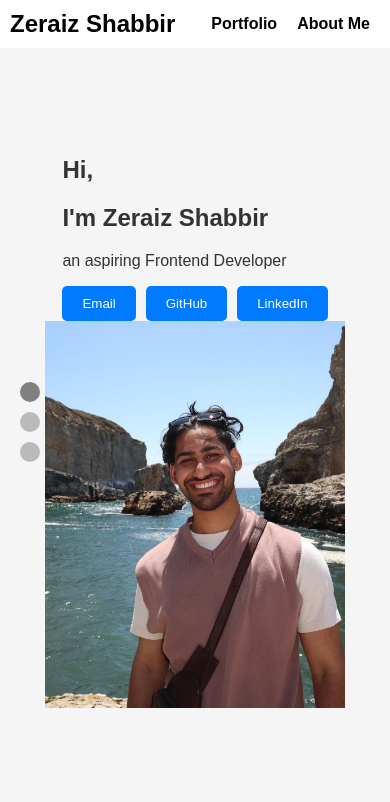
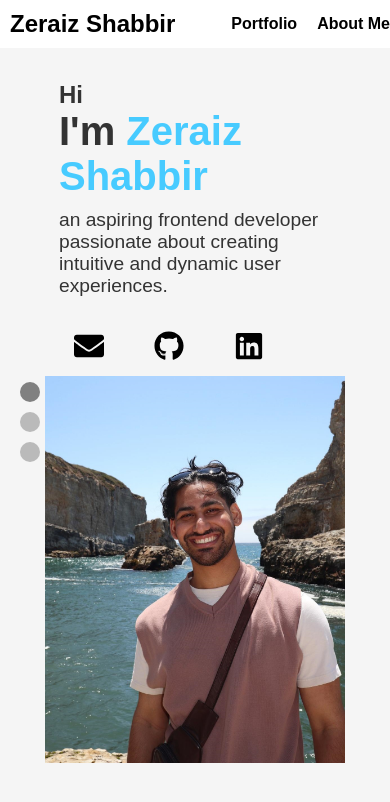
Before and after one commit to Zeraiz-Shabbir/Portfolio, a React (Create React App) app: page / in a window 390 px wide. Shown: the top 802 px of the page. Built offline with nearby package versions, Linux system fonts and the light colour scheme.

Commit message:
Landing page icons and text updated

```diff
--- a/src/components/LandingPage.css
+++ b/src/components/LandingPage.css
@@ -3,68 +3,126 @@
   flex-direction: column;
   align-items: center;
   justify-content: center;
-  height: 100vh; /* Full height for the landing page */
-  padding: 0 10%; /* Horizontal padding */
-  scroll-snap-align: start; /* Ensure snap alignment */
+  height: 100vh;
+  padding: 0 10%;
+  scroll-snap-align: start;
 }
 
 .content-wrapper {
   display: flex;
   align-items: center;
   justify-content: space-between;
-  width: 100%; /* Full width for the content wrapper */
+  width: 100%;
 }
 
 .text-section {
-  flex: 1; /* Allow text section to take up space */
-  text-align: left; /* Align text to the left */
-  padding: 0 20px; /* Padding on the sides */
+  flex: 1;
+  text-align: left;
+  padding: 0 20px;
+}
+
+.greeting {
+  font-size: 1.5em; /* Adjust the size as needed */
+  margin: 0; /* Remove default margin */
+}
+
+.name {
+  font-size: 2.5em; /* Slightly larger size */
+  margin: 0; /* Remove default margin */
+}
+
+.description {
+  font-size: 1.2em; /* Normal text size */
+  margin-top: 10px; /* Space between the name and description */
 }
 
 .image-section {
-  flex: 1; /* Allow image section to take up space */
+  flex: 1;
   display: flex;
-  justify-content: center; /* Center the image */
+  justify-content: center;
 }
 
 .image-section img {
-  width: 100%; /* Responsive width */
-  max-width: 400px; /* Maximum width for larger screens */
-  height: auto; /* Maintain aspect ratio */
+  width: 100%;
+  max-width: 400px;
+  height: auto;
 }
 
 .social-links {
-  display: flex; /* Flex layout for social buttons */
-  gap: 10px; /* Space between buttons */
+  display: flex;
+  gap: 20px; /* Increase spacing between icons */
 }
 
-.social-links button {
-  padding: 10px 20px; /* Button padding */
-  cursor: pointer; /* Pointer on hover */
-  border: none; /* No border */
-  border-radius: 5px; /* Rounded corners */
-  background-color: #007bff; /* Button color */
-  color: white; /* Text color */
-  transition: background-color 0.3s; /* Smooth background color transition */
+.icon-wrapper {
+  position: relative;
+  width: 60px;
+  height: 60px;
+  display: flex;
+  align-items: center;
+  justify-content: center;
+  cursor: pointer;
+  z-index: 1; /* Ensure the icon and its wrapper stay above the circle */
 }
 
-.social-links button:hover {
-  background-color: #0056b3; /* Darker shade on hover */
+.icon-wrapper::before {
+  content: '';
+  position: absolute;
+  width: 0;
+  height: 0;
+  background-color: black;
+  border-radius: 50%;
+  z-index: -1; /* Ensures the circle stays behind the icon */
+  transition: width 0.1s ease-in-out, height 0.1s ease-in-out; /* Quicker transition */
+}
+
+.icon-wrapper:hover::before {
+  width: 60px;
+  height: 60px;
+  animation: bounce 0.5s ease forwards; /* Add bounce animation */
+}
+
+.icon-wrapper:hover .icon {
+  color: white; /* Change icon color to white on hover */
+}
+
+.icon {
+  font-size: 30px;
+  color: black; /* Default icon color */
+  transition: color 0.3s ease; /* Keep color change slower */
+  z-index: 2; /* Ensures the icon stays on top of the growing circle */
+}
+
+/* Bounce animation */
+@keyframes bounce {
+  0% {
+    transform: scale(1);
+  }
+  50% {
+    transform: scale(1.1); /* Scale up slightly */
+  }
+  100% {
+    transform: scale(1); /* Return to original size */
+  }
 }
 
 /* Responsive adjustments */
 @media (max-width: 768px) {
   .content-wrapper {
-    flex-direction: column; /* Stack elements on smaller screens */
-    text-align: center; /* Center text on small screens */
+    flex-direction: column;
+    text-align: center;
   }
 
-  .text-section, .image-section {
-    flex: none; /* Remove flex growth */
-    max-width: 100%; /* Allow full width on small screens */
+  .text-section,
+  .image-section {
+    flex: none;
+    max-width: 100%;
   }
 
   .image-section img {
-    max-width: 300px; /* Limit image size on small screens */
+    max-width: 300px;
   }
 }
+
+.highlight {
+  color: rgb(71, 203, 255) /* Change to your desired color */
+}
--- a/src/components/LandingPage.js
+++ b/src/components/LandingPage.js
@@ -1,6 +1,8 @@
 import React from 'react';
 import './LandingPage.css';
 import profilePic from '../assets/cali_pic.jpg';
+// Importing FontAwesome icons
+import { FaEnvelope, FaGithub, FaLinkedin } from 'react-icons/fa';
 
 const LandingPage = () => {
   const handleEmail = () => {
@@ -19,13 +21,21 @@ const LandingPage = () => {
     <section id="landing-page" className="landing-page" data-scroll-section>
       <div className="content-wrapper">
         <div className="text-section">
-          <h1>Hi,</h1>
-          <h1>I'm Zeraiz Shabbir</h1>
-          <p>an aspiring Frontend Developer</p>
+          <h1 className="greeting">Hi</h1>
+          <h1 className="name">I'm <span className="highlight">Zeraiz Shabbir</span></h1> {/* Change here */}
+          <p className="description">
+            an aspiring frontend developer passionate about creating intuitive and dynamic user experiences.
+          </p>
           <div className="social-links">
-            <button onClick={handleEmail}>Email</button>
-            <button onClick={handleGitHub}>GitHub</button>
-            <button onClick={handleLinkedIn}>LinkedIn</button>
+            <div className="icon-wrapper" onClick={handleEmail}>
+              <FaEnvelope className="icon" />
+            </div>
+            <div className="icon-wrapper" onClick={handleGitHub}>
+              <FaGithub className="icon" />
+            </div>
+            <div className="icon-wrapper" onClick={handleLinkedIn}>
+              <FaLinkedin className="icon" />
+            </div>
           </div>
         </div>
         <div className="image-section">
--- a/src/components/Navbar.css
+++ b/src/components/Navbar.css
@@ -32,11 +32,6 @@
   margin-left: 20px;
 }
 
-/* Add margin to the last li for equal spacing */
-.Navbar li:last-child {
-  margin-right: 30px; /* Adjust this value to match the left margin */
-}
-
 .Navbar a {
   color: #000000; /* Dark gray for links */
   text-decoration: none; /* No underline by default */
--- a/src/components/Navbar.js
+++ b/src/components/Navbar.js
@@ -19,8 +19,26 @@ const Navbar = ({ isVisible, onMouseEnter, onMouseLeave }) => {
     >
       <h2 className="Navbar-title">Zeraiz Shabbir</h2>
       <ul className="Navbar-menu">
-        <li><a href="#featured-projects" onClick={(e) => handleSmoothScroll(e, 'featured-projects')}>Portfolio</a></li>
-        <li><a href="#about-me" onClick={(e) => handleSmoothScroll(e, 'about-me')}>About Me</a></li>
+        <li>
+          <a
+            href="#featured-projects"
+            onClick={(e) => handleSmoothScroll(e, 'featured-projects')}
+            className="NavLink"
+          >
+            Portfolio
+          </a>
+          <div className="UnfoldingLine"></div>
+        </li>
+        <li>
+          <a
+            href="#about-me"
+            onClick={(e) => handleSmoothScroll(e, 'about-me')}
+            className="NavLink"
+          >
+            About Me
+          </a>
+          <div className="UnfoldingLine"></div>
+        </li>
       </ul>
     </nav>
   );
```
